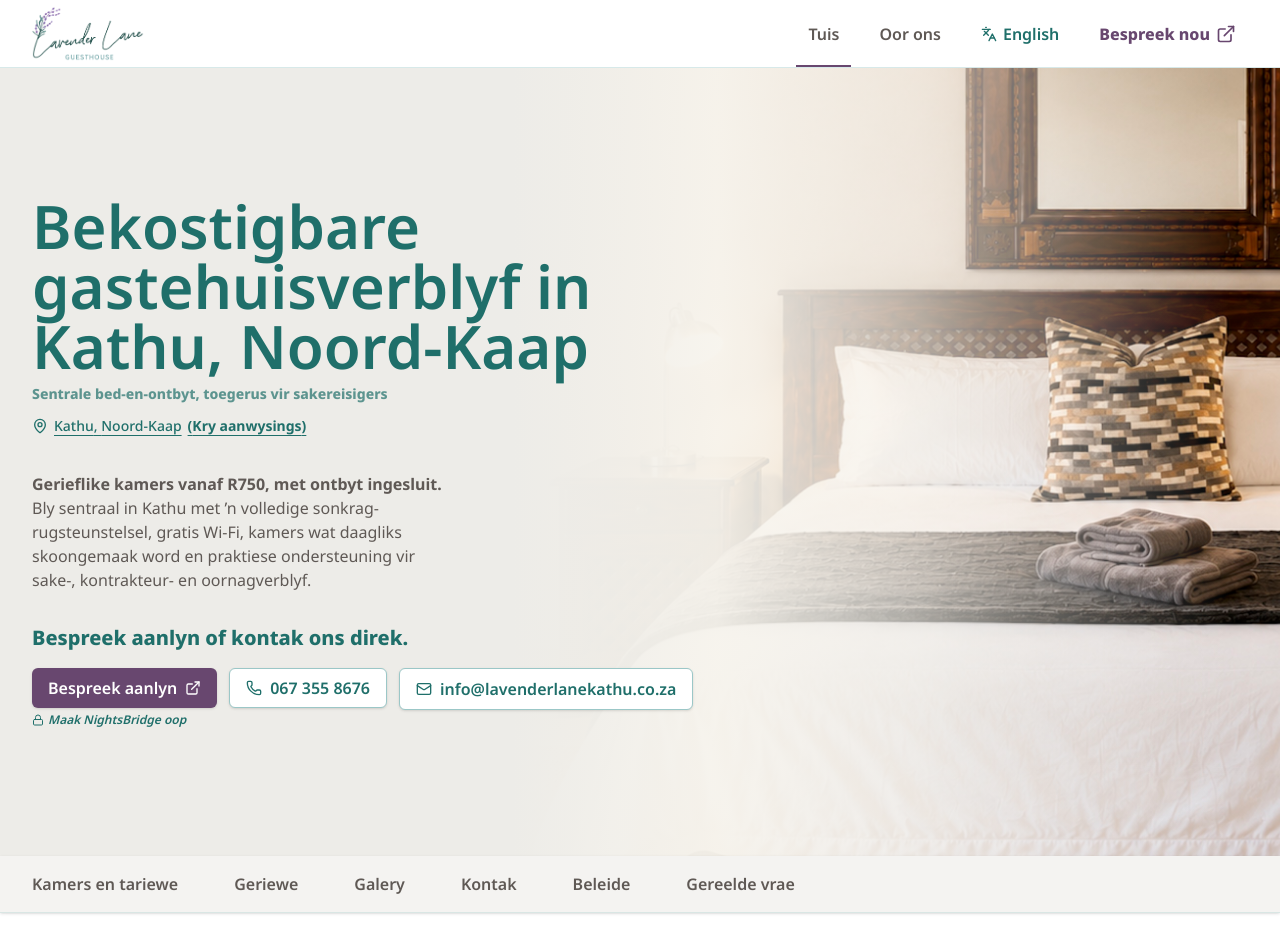
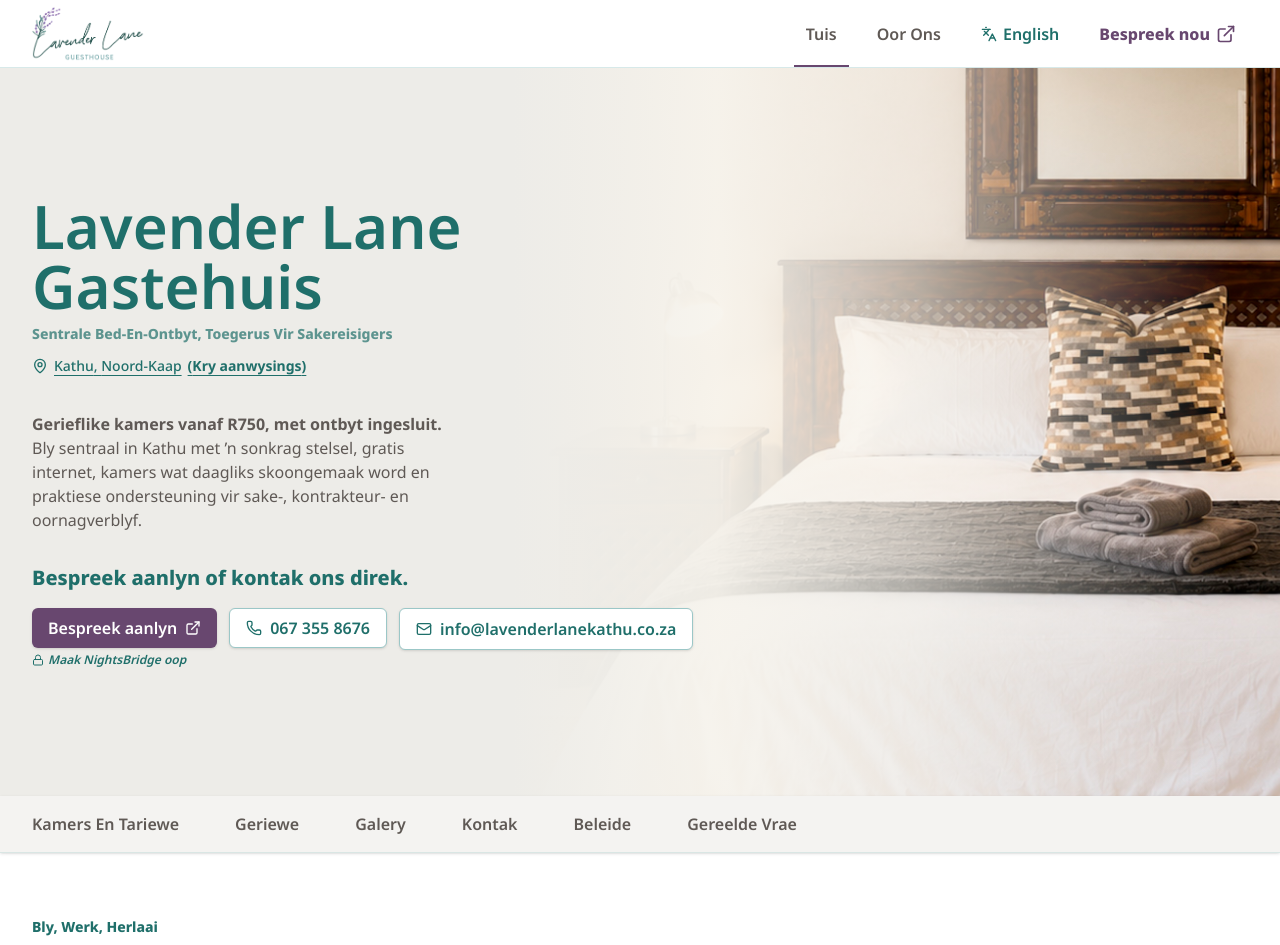
Before and after one commit to pieter-dutoit/lavender-lane-guesthouse, a Next.js app: page /af in a window 1280 px wide. Shown: the top 945 px of the page. Built offline with nearby package versions, Linux system fonts and the light colour scheme; no server answers.

Commit message:
chore: cleanup

```diff
--- a/package.json
+++ b/package.json
@@ -16,7 +16,8 @@
     "lucide-react": "^1.16.0",
     "next": "16.2.6",
     "react": "19.2.4",
-    "react-dom": "19.2.4"
+    "react-dom": "19.2.4",
+    "server-only": "^0.0.1"
   },
   "devDependencies": {
     "@tailwindcss/postcss": "^4",
--- a/src/components/home-page-content.tsx
+++ b/src/components/home-page-content.tsx
@@ -1,5 +1,4 @@
 import { HomeAmenities } from "@/components/home-amenities";
-import { HomeBusinessStays } from "@/components/home-business-stays";
 import { HomeContact } from "@/components/home-contact";
 import { HomeFaq } from "@/components/home-faq";
 import { HomeGallery } from "@/components/home-gallery";
@@ -32,7 +31,6 @@ export function HomePageContent({ locale }: HomePageContentProps) {
         <HomeSectionNav locale={locale} />
         <HomeRoomsRates locale={locale} />
         <HomeAmenities locale={locale} />
-        <HomeBusinessStays locale={locale} />
         <HomeGallery locale={locale} />
         <HomeContact locale={locale} />
         <HomePolicies locale={locale} />
--- a/src/constants/seo-analytics.ts
+++ b/src/constants/seo-analytics.ts
@@ -42,7 +42,7 @@ export const SEO_ANALYTICS_CONSENT_COPY: Record<
   SeoAnalyticsConsentCopy
 > = {
   "en-ZA": {
-    title: "Privacy choices",
+    title: "Privacy Choices",
     description:
       "With your permission, we use Google Analytics to understand how the website is used. Google Analytics is not loaded unless you accept.",
     enabledStatus: "Analytics is currently enabled.",
--- a/src/content/localized-site-content.ts
+++ b/src/content/localized-site-content.ts
@@ -183,7 +183,7 @@ export function getLocalizedAboutContent(
       ...content.hero,
       label: "Lavender Lane Guesthouse",
       title: "Oor Lavender Lane",
-      description: "Jou tuiste weg van die huis in die hartjie van Kathu.",
+      description: "Jou tuiste weg van die huis.",
       image: {
         ...content.hero.image,
         alt: "Lavender Lane Guesthouse se buitenaambord",
@@ -192,39 +192,39 @@ export function getLocalizedAboutContent(
     overview: {
       ...content.overview,
       label: "Oorsig",
-      title: "Gerief & gasvryheid in Kathu",
+      title: "Gerief & Gasvryheid In Kathu",
       description:
         "Lavender Lane is by Nieshoutstraat 17 in Kathu en kombineer gemaklike verblyf met vriendelike, praktiese diens.",
       highlights: [
         {
           slug: "modern-rooms",
-          title: "Moderne kamers",
+          title: "Moderne Kamers",
           description:
             "15 smaakvol ingerigte kamers met alles wat jy vir ’n gemaklike verblyf nodig het.",
         },
         {
           slug: "friendly-staff",
-          title: "Vriendelike span",
+          title: "Vriendelike Span",
           description:
             "’n Verwelkomende span met meer as 20 jaar se ervaring in gasvryheid.",
         },
         {
           slug: "complimentary-amenities",
-          title: "Ingeslote geriewe",
+          title: "Ingeslote Geriewe",
           description:
             "Gratis Wi-Fi, koffie- en teestasies, ontbyt en daaglikse kamerskoonmaak.",
         },
         {
           slug: "prime-location",
-          title: "Sentrale ligging",
+          title: "Sentrale Ligging",
           description:
             "Gerieflik geleë in sentraal Kathu vir sake- of ontspanningsverblyf.",
         },
       ],
     },
     story: {
-      label: "Oor ons",
-      title: "Ons verhaal",
+      label: "Oor Ons",
+      title: "Ons Verhaal",
       paragraphs: [
         "Lavender Lane het ontstaan uit ’n liefde vir gasvryheid en die wens om ’n verwelkomende plek vir reisigers in Kathu te skep. Ons gastehuis is sorgvuldig ingerig om elke gas ’n gemaklike en aangename verblyf te bied.",
         "Met 15 kamers — waaronder ’n gesinskamer en twee kamers met enkelbeddens — kan ons verskillende reisbehoeftes akkommodeer. Elke kamer het praktiese, moderne geriewe vir ’n gemaklike besoek.",
@@ -232,8 +232,8 @@ export function getLocalizedAboutContent(
       ],
     },
     team: {
-      label: "Wie ons is",
-      title: "Ontmoet ons span",
+      label: "Wie Ons Is",
+      title: "Ontmoet Ons Span",
       description: "Die hart van Lavender Lane se gasvryheid.",
       members: content.team.members.map((member) => ({
         ...member,
@@ -241,8 +241,8 @@ export function getLocalizedAboutContent(
       })),
     },
     contact: {
-      label: "Kom kuier by ons",
-      title: "Kom ons beplan jou besoek",
+      label: "Kom Kuier By Ons",
+      title: "Kom Ons Beplan Jou Besoek",
       description:
         "Het jy vrae oor ons kamers, geriewe of Kathu? Ons span help graag sodat jy reeds voor aankoms tuis kan voel.",
     },
@@ -270,7 +270,6 @@ export function getLocalizedPolicies(locale: SiteLocale) {
   return [
     { title: "Inklok", description: "Vanaf 14:00 volgens reëling" },
     { title: "Uitklok", description: "Teen 10:00" },
-    { title: "Troeteldiere", description: "Volgens voorafreëling" },
   ];
 }
 
@@ -303,7 +302,7 @@ export function getLocalizedRoomsRatesRooms(
       bedNames: ["dubbel", "enkel"],
     },
     {
-      name: "Kamer met twee enkelbeddens",
+      name: "Kamer Met Twee Enkelbeddens",
       description:
         "’n Gemaklike kamer met twee enkelbeddens, ideaal vir kollegas of vriende. Dit sluit lugversorging, ’n TV met DStv, Wi-Fi, ’n yskas, mikrogolfoond, ketel en werkstafel in.",
       bedNames: ["enkel"],
@@ -349,7 +348,8 @@ export function getLocalizedHomeAmenities(locale: SiteLocale) {
     "dinner-vouchers": "Aandete-bewyse (prys op aanvraag)",
     "braai-area": "Braai-area",
     "indoor-ourdoor-lounges": "Binne- en buitesitareas",
-    "solar-power-no-load-shedding": "Sonkrag & normale werking tydens beurtkrag",
+    "solar-power-no-load-shedding":
+      "Sonkrag & normale werking tydens beurtkrag",
     "borehole-water": "Boorgatwater",
     "free-wifi": "Gratis Wi-Fi",
     "air-conditioning": "Lugversorging",
@@ -433,18 +433,7 @@ export function getLocalizedHomeFaqs(locale: SiteLocale) {
       answer:
         "Ja. Sakegaste het gratis Wi-Fi, werktafels in die kamers, lugversorging, kamers met enkelbeddens vir kollegas, wasgoeddiens, kospakkies, parkering van die straat af en ’n sentrale ligging in Kathu.",
     },
-    {
-      id: "pets",
-      question: "Word troeteldiere toegelaat?",
-      answer:
-        "Troeteldiere kan volgens voorafreëling saamkom. Kontak ons asseblief voor bespreking sodat ons die besonderhede vir jou verblyf kan bevestig.",
-    },
   ];
 }
 
-export {
-  getBookingPlatform,
-  getContacts,
-  getPrimaryContact,
-  getSocialLinks,
-};
+export { getBookingPlatform, getContacts, getPrimaryContact, getSocialLinks };
--- a/src/content/site-copy.ts
+++ b/src/content/site-copy.ts
@@ -54,16 +54,6 @@ type LocalizedSiteCopy = {
       label: string;
       title: string;
       description: string;
-    };
-    business: {
-      label: string;
-      title: string;
-      description: string;
-      cards: ReadonlyArray<{
-        title: string;
-        description: string;
-      }>;
-      securityNote: string;
     };
     gallery: {
       label: string;
@@ -128,19 +118,19 @@ const SITE_COPY = {
     },
     home: {
       hero: {
-        title: "Affordable Guesthouse Accommodation in Kathu, Northern Cape",
-        label: "Central, business-ready bed and breakfast",
+        title: "Lavender Lane Guesthouse",
+        label: "Central, Business-Ready Bed And Breakfast",
         directions: "Get directions",
         lead: "Comfortable rooms from R750, with breakfast included.",
         description:
-          "Stay centrally in Kathu with full solar backup, free Wi-Fi, daily-cleaned rooms and practical support for business, contractor and overnight stays.",
+          "Stay centrally in Kathu with solar backup, free Wi-Fi, daily-cleaned rooms and practical support for business, contractor and overnight stays.",
         bookingPrompt: "Book online, or contact us directly.",
         callAriaLabel: "Call Lavender Lane Guesthouse",
         emailAriaLabel: "Email Lavender Lane Guesthouse",
       },
       rooms: {
         label: "Stay, Work, Recharge",
-        title: "15 Rooms & Direct Rates",
+        title: "Rooms & Rates",
         description:
           "Choose a single, double, twin or family room. Current direct rates include breakfast and start at R750 per night.",
         roomsAvailable: (count) =>
@@ -167,34 +157,9 @@ const SITE_COPY = {
       },
       amenities: {
         label: "Comfort Without Compromise",
-        title: "Breakfast, Solar Power & Practical Amenities",
+        title: "Breakfast, Solar Power & Amenities",
         description:
           "Breakfast is included, full solar backup keeps normal operations running during outages, and every stay includes free Wi-Fi and daily room cleaning. Laundry and meal arrangements are also available.",
-      },
-      business: {
-        label: "Built for Productive Stays",
-        title: "Business-ready accommodation in central Kathu",
-        description:
-          "A reliable, well-located base for consultants, contractors, project teams and colleagues working in Kathu or around Sishen.",
-        cards: [
-          {
-            title: "Work without interruption",
-            description:
-              "Full solar backup keeps the guesthouse operating normally during load-shedding, with free Wi-Fi, in-room desks and air conditioning.",
-          },
-          {
-            title: "Keep longer stays simple",
-            description:
-              "Breakfast is included in every direct room rate. Laundry, daily room cleaning, lunch packs and dinner vouchers help make work trips manageable.",
-          },
-          {
-            title: "Stay close to Kathu essentials",
-            description:
-              "Approximate driving distances are 3.2 km to Kathu Village Mall, 3.9 km to Sishen Golf Course, 8.1 km to Sishen Mine and 10.6 km to Sishen Airport. Routes can vary; contact our team for current guidance.",
-          },
-        ],
-        securityNote:
-          "The guesthouse accommodation premises are gated. Guest parking is off-street and outside the gated accommodation area.",
       },
       gallery: {
         label: "A Look Around",
@@ -203,13 +168,13 @@ const SITE_COPY = {
           "See our real rooms, breakfast and shared areas, outdoor spaces, off-street parking and gated guesthouse premises.",
       },
       contact: {
-        label: "Get in Touch",
+        label: "Get In Touch",
         title: "Contact & Location",
         description:
           "Contact us directly for bookings, availability, group stays or help planning your visit to Kathu.",
       },
       policies: {
-        label: "Good to Know",
+        label: "Good To Know",
         title: "Stay Policies",
         description:
           "Check-in is available from 14:00 by arrangement, checkout is by 10:00, and pets may stay by prior arrangement.",
@@ -239,13 +204,13 @@ const SITE_COPY = {
     navigation: {
       primaryLabel: "Hoofnavigasie",
       home: "Tuis",
-      about: "Oor ons",
-      roomsRates: "Kamers en tariewe",
+      about: "Oor Ons",
+      roomsRates: "Kamers En Tariewe",
       amenities: "Geriewe",
       gallery: "Galery",
       contact: "Kontak",
       policies: "Beleide",
-      faqs: "Gereelde vrae",
+      faqs: "Gereelde Vrae",
       guesthouseSections: "Gastehuisafdelings",
       openMenu: "Maak kieslys oop",
       closeMenu: "Maak kieslys toe",
@@ -261,19 +226,19 @@ const SITE_COPY = {
     },
     home: {
       hero: {
-        title: "Bekostigbare gastehuisverblyf in Kathu, Noord-Kaap",
-        label: "Sentrale bed-en-ontbyt, toegerus vir sakereisigers",
+        title: "Lavender Lane Gastehuis",
+        label: "Sentrale Bed-En-Ontbyt, Toegerus Vir Sakereisigers",
         directions: "Kry aanwysings",
         lead: "Gerieflike kamers vanaf R750, met ontbyt ingesluit.",
         description:
-          "Bly sentraal in Kathu met ’n volledige sonkrag-rugsteunstelsel, gratis Wi-Fi, kamers wat daagliks skoongemaak word en praktiese ondersteuning vir sake-, kontrakteur- en oornagverblyf.",
+          "Bly sentraal in Kathu met ’n sonkrag stelsel, gratis internet, kamers wat daagliks skoongemaak word en praktiese ondersteuning vir sake-, kontrakteur- en oornagverblyf.",
         bookingPrompt: "Bespreek aanlyn of kontak ons direk.",
         callAriaLabel: "Bel Lavender Lane Guesthouse",
         emailAriaLabel: "E-pos Lavender Lane Guesthouse",
       },
       rooms: {
-        label: "Bly, werk, herlaai",
-        title: "15 kamers en direkte tariewe",
+        label: "Bly, Werk, Herlaai",
+        title: "Kamers En Tariewe",
         description:
           "Kies ’n enkelkamer, dubbelkamer, kamer met twee enkelbeddens of gesinskamer. Huidige direkte tariewe sluit ontbyt in en begin by R750 per nag.",
         roomsAvailable: (count) =>
@@ -283,7 +248,7 @@ const SITE_COPY = {
           `Slaapplek vir ${count} ${count === 1 ? "persoon" : "persone"}`,
         bedCount: (quantity, bedName) =>
           `${quantity} × ${bedName}${quantity === 1 ? "bed" : "beddens"}`,
-        features: "Kenmerke en geriewe",
+        features: "Kenmerke En Geriewe",
         amenities: [
           "Gratis Wi-Fi",
           "Lugversorging",
@@ -299,57 +264,32 @@ const SITE_COPY = {
         perNightBreakfast: "per nag, ontbyt ingesluit",
       },
       amenities: {
-        label: "Gerief sonder kompromie",
-        title: "Ontbyt, sonkrag en praktiese geriewe",
+        label: "Gerief Sonder Kompromie",
+        title: "Ontbyt, Sonkrag En Geriewe",
         description:
           "Ontbyt is ingesluit, ’n volledige sonkrag-rugsteunstelsel hou normale bedrywighede tydens kragonderbrekings aan die gang, en elke verblyf sluit gratis Wi-Fi en daaglikse kamerskoonmaak in. Wasgoed- en maaltydreëlings is ook beskikbaar.",
       },
-      business: {
-        label: "Vir produktiewe verblyf",
-        title: "Sakereed verblyf in sentrale Kathu",
-        description:
-          "’n Betroubare, goed geleë basis vir konsultante, kontrakteurs, projekspanne en kollegas wat in Kathu of die Sishen-omgewing werk.",
-        cards: [
-          {
-            title: "Werk sonder onderbrekings",
-            description:
-              "’n Volledige sonkrag-rugsteunstelsel laat die gastehuis normaal funksioneer tydens beurtkrag, met gratis Wi-Fi, werktafels in die kamers en lugversorging.",
-          },
-          {
-            title: "Maak langer verblyf eenvoudig",
-            description:
-              "Ontbyt is by elke direkte kamertarief ingesluit. Wasgoeddiens, daaglikse kamerskoonmaak, kospakkies en aandetebewyse help om werksreise makliker te maak.",
-          },
-          {
-            title: "Bly naby Kathu se belangrikste plekke",
-            description:
-              "Geskatte ry-afstande is 3,2 km na Kathu Village Mall, 3,9 km na Sishen Golf Course, 8,1 km na Sishen Mine en 10,6 km na Sishen Airport. Roetes kan verskil; kontak ons span vir huidige aanwysings.",
-          },
-        ],
-        securityNote:
-          "Die gastehuisperseel is omhein. Gasteparkeerplek is van die straat af, maar buite die omheinde verblyfarea.",
-      },
       gallery: {
-        label: "Kyk gerus rond",
-        title: "Gastehuisgalery",
+        label: "Kyk Gerus Rond",
+        title: "Galery",
         description:
           "Bekyk ons werklike kamers, ontbyt- en gedeelde ruimtes, buiteruimtes, parkeerarea en omheinde gastehuisperseel.",
       },
       contact: {
-        label: "Kontak ons",
-        title: "Kontakbesonderhede en ligging",
+        label: "Kontak Ons",
+        title: "Kontakbesonderhede En Ligging",
         description:
           "Kontak ons direk vir besprekings, beskikbaarheid, groepverblyf of hulp om jou besoek aan Kathu te beplan.",
       },
       policies: {
-        label: "Goed om te weet",
+        label: "Goed Om Te Weet",
         title: "Verblyfbeleide",
         description:
           "Inklok is vanaf 14:00 volgens reëling beskikbaar, uitklok is teen 10:00, en troeteldiere kan volgens voorafreëling saamkom.",
       },
       faq: {
-        label: "Lavender Lane se gereelde vrae",
-        title: "Gereelde vrae",
+        label: "Lavender Lane Se Gereelde Vrae",
+        title: "Gereelde Vrae",
         description:
           "Duidelike antwoorde oor ons verblyf in Kathu, kamertariewe, ingeslote ontbyt, sonkrag, parkering, troeteldiere en aankomstye.",
       },
@@ -358,13 +298,13 @@ const SITE_COPY = {
       information: "Kontakbesonderhede",
       address: "Adres",
       directions: "Kry aanwysings",
-      followUs: "Volg ons",
+      followUs: "Volg Ons",
       location: "Ligging",
       mapTitle: "Lavender Lane Guesthouse se ligging op die kaart",
     },
     footer: {
-      quickLinks: "Vinnige skakels",
-      connect: "Skakel met ons",
+      quickLinks: "Vinnige Skakels",
+      connect: "Skakel Met Ons",
       copyright: "Alle regte voorbehou.",
     },
   },
--- a/src/lib/seo/metadata.ts
+++ b/src/lib/seo/metadata.ts
@@ -14,8 +14,8 @@ import {
 import type { SeoLocale, SeoPageId } from "@/lib/seo/types";
 
 const ROOT_TITLES: Record<SeoLocale, string> = {
-  "en-ZA": "Affordable Accommodation in Kathu | Lavender Lane Guesthouse",
-  "af-ZA": "Bekostigbare Akkommodasie in Kathu | Lavender Lane Guesthouse",
+  "en-ZA": "Affordable Accommodation In Kathu | Lavender Lane Guesthouse",
+  "af-ZA": "Bekostigbare Akkommodasie In Kathu | Lavender Lane Guesthouse",
 };
 
 const TITLE_TEMPLATES: Record<SeoLocale, string> = {
--- a/src/lib/seo/routes.ts
+++ b/src/lib/seo/routes.ts
@@ -12,14 +12,14 @@ export const SEO_ROUTES: ReadonlyArray<SeoRoute> = [
     pages: {
       "en-ZA": {
         pathname: "/",
-        title: "Affordable Accommodation in Kathu | Lavender Lane Guesthouse",
+        title: "Affordable Accommodation In Kathu | Lavender Lane Guesthouse",
         description:
           "Book comfortable, affordable accommodation in central Kathu, Northern Cape, with breakfast included, full solar backup, free Wi-Fi, laundry and rooms from R750.",
         openGraphLocale: "en_ZA",
       },
       "af-ZA": {
         pathname: "/af",
-        title: "Bekostigbare Akkommodasie in Kathu | Lavender Lane Guesthouse",
+        title: "Bekostigbare Akkommodasie In Kathu | Lavender Lane Guesthouse",
         description:
           "Bespreek gerieflike, bekostigbare verblyf in sentraal Kathu, Noord-Kaap, met ontbyt ingesluit, volledige sonkrag-rugsteun, gratis Wi-Fi, wasgoeddiens en kamers vanaf R750.",
         openGraphLocale: "af_ZA",
```
Also changed, not shown: src/components/home-business-stays.tsx (deleted, +0 -72 lines), src/constants/gallery-copy.ts (+3 -5 lines), src/content/site-content.ts (+2 -6 lines), 1 other file (tests, documents, lock files or other folders).
